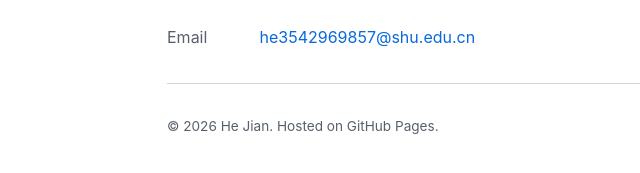
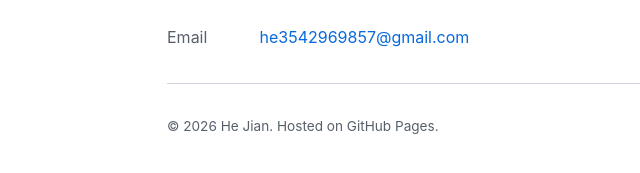
Before and after one commit to he3542969857/he3542969857.github.io, a plain HTML site: page index.html in a window 1280 px wide. Shown: the part 191-364 px from the top of the page, 177-817 px from the left. Drawn offline with Linux system fonts and the light colour scheme.

Commit message:
Update email to Gmail address

```diff
--- a/index.html
+++ b/index.html
@@ -85,7 +85,7 @@
 
     <ul class="meta">
       <!-- Email used for OpenReview registration -->
-      <li><span class="label">Email</span> <a href="mailto:he3542969857@shu.edu.cn">he3542969857@shu.edu.cn</a></li>
+      <li><span class="label">Email</span> <a href="mailto:he3542969857@gmail.com">he3542969857@gmail.com</a></li>
     </ul>
 
     <hr />
```
